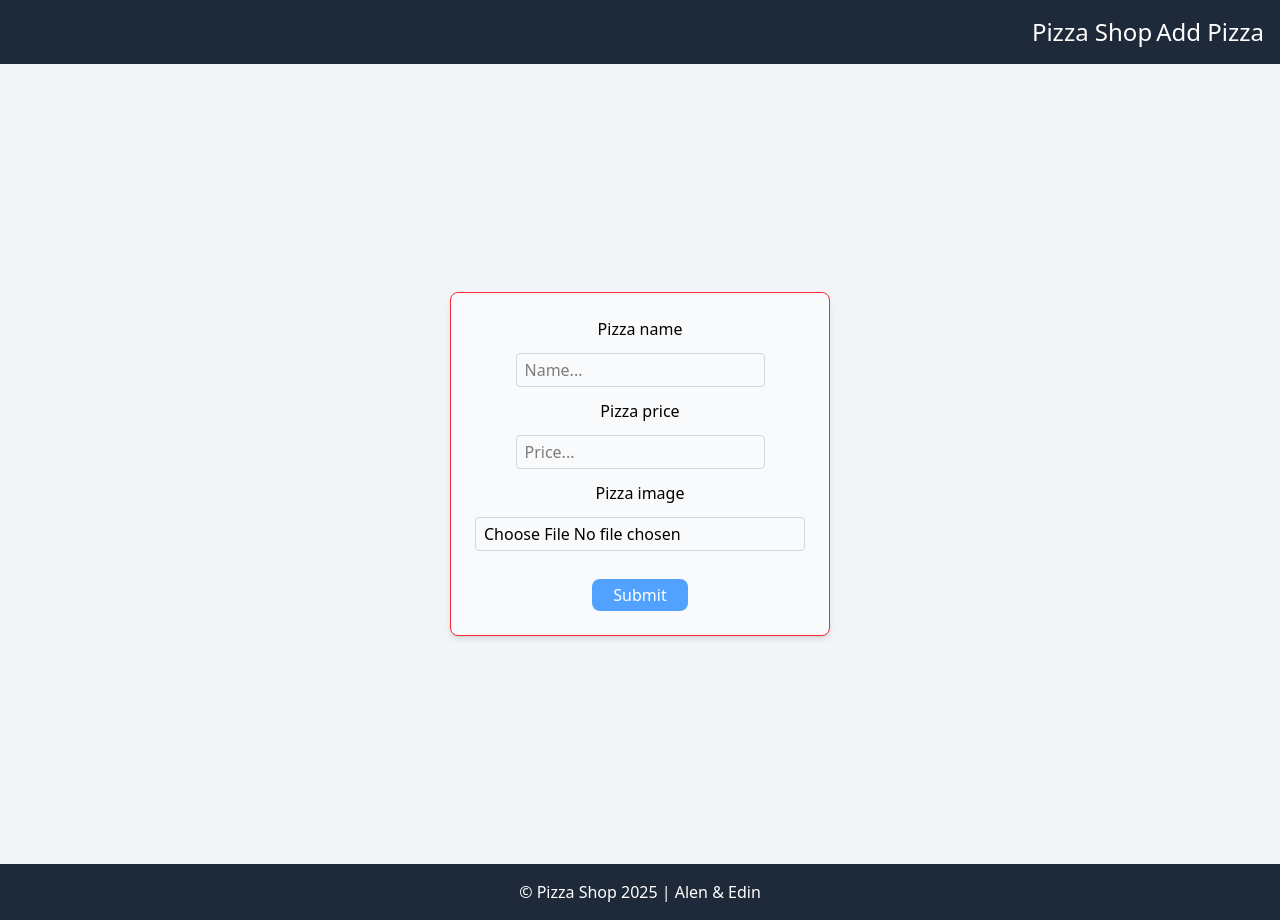
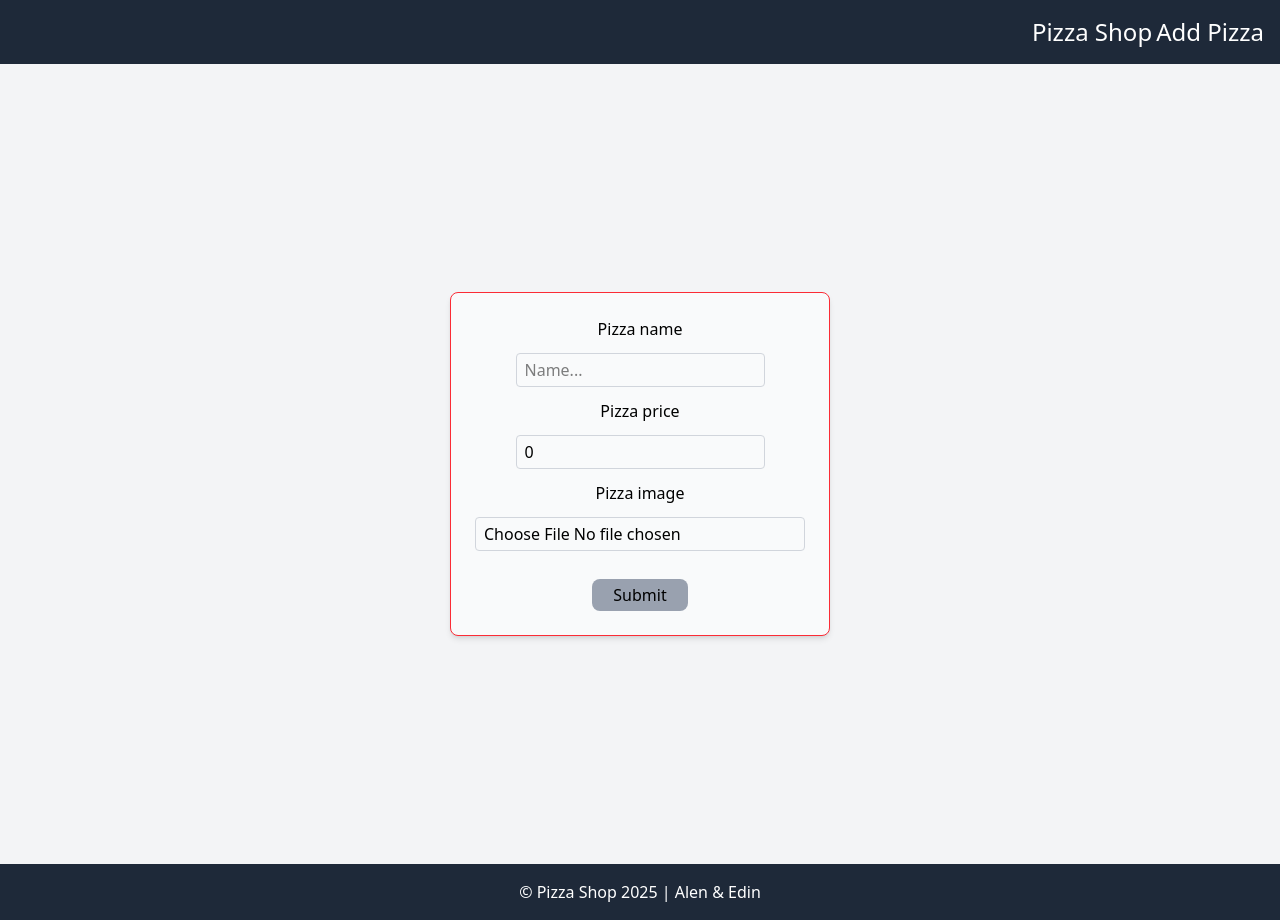
Before and after one commit to edinvnode/pizza-app-nextjs, a Next.js app: page /form in a window 1280 px wide. Built offline with nearby package versions, Linux system fonts and the light colour scheme.

Commit message:
Submit button disable or enable

```diff
--- a/app/form/page.tsx
+++ b/app/form/page.tsx
@@ -1,25 +1,77 @@
+'use client';
+
+import { useState, ChangeEvent } from 'react';
+
+interface PizzaProps {
+  name: string;
+  price: number;
+  image: string | File;
+}
+
 export default function PizzaForm() {
+  /*
+  const [pizzaName, setPizzaName] = useState('');
+  const [pizzaPrice, setPizzaPrice] = useState<number>(0);
+  const [imageFile, setImageFile] = useState('');
+  */
+
+  const [formData, setFormData] = useState<PizzaProps>({
+    name: '',
+    price: 0.0,
+    image: '',
+  });
+
+  const handleChange = (e: ChangeEvent<HTMLInputElement>) => {
+    const { name, value, files, type } = e.target;
+    setFormData({
+      ...formData,
+      [name]: type === 'file' ? files?.[0] ?? '' : value,
+    });
+  };
+
+  const isDisabled = !formData.name || !formData.price || !formData.image;
+
   return (
     <div className="h-screen flex justify-center items-center bg-gray-100">
       <form className="flex flex-col gap-3 justify-center items-center border border-red-500 bg-gray-50 p-6 rounded-lg shadow-md">
         <label>Pizza name</label>
         <input
           type="text"
+          name="name"
           placeholder="Name..."
           className="border border-gray-300 rounded px-2 py-1"
+          value={formData.name}
+          onChange={handleChange}
+          required
         />
         <label>Pizza price</label>
         <input
-          type="text"
+          type="number"
+          name="price"
           placeholder="Price..."
           className="border border-gray-300 rounded px-2 py-1"
+          value={formData.price}
+          onChange={handleChange}
+          step="0.01"
+          min="0"
+          required
         />
         <label>Pizza image</label>
         <input
           type="file"
+          name="image"
           className="border border-gray-300 rounded px-2 py-1"
+          onChange={handleChange}
+          required
         />
-        <button className="bg-blue-400 text-white rounded-lg w-24 mt-4 py-1 hover:bg-blue-500">
+        <button
+          disabled={isDisabled}
+          className={`rounded-lg w-24 mt-4 py-1 ${
+            isDisabled
+              ? 'bg-gray-400 cursor-not-allowed'
+              : 'bg-blue-500 hover:bg-blue-600 text-white'
+          }`}
+        >
           Submit
         </button>
       </form>
```
